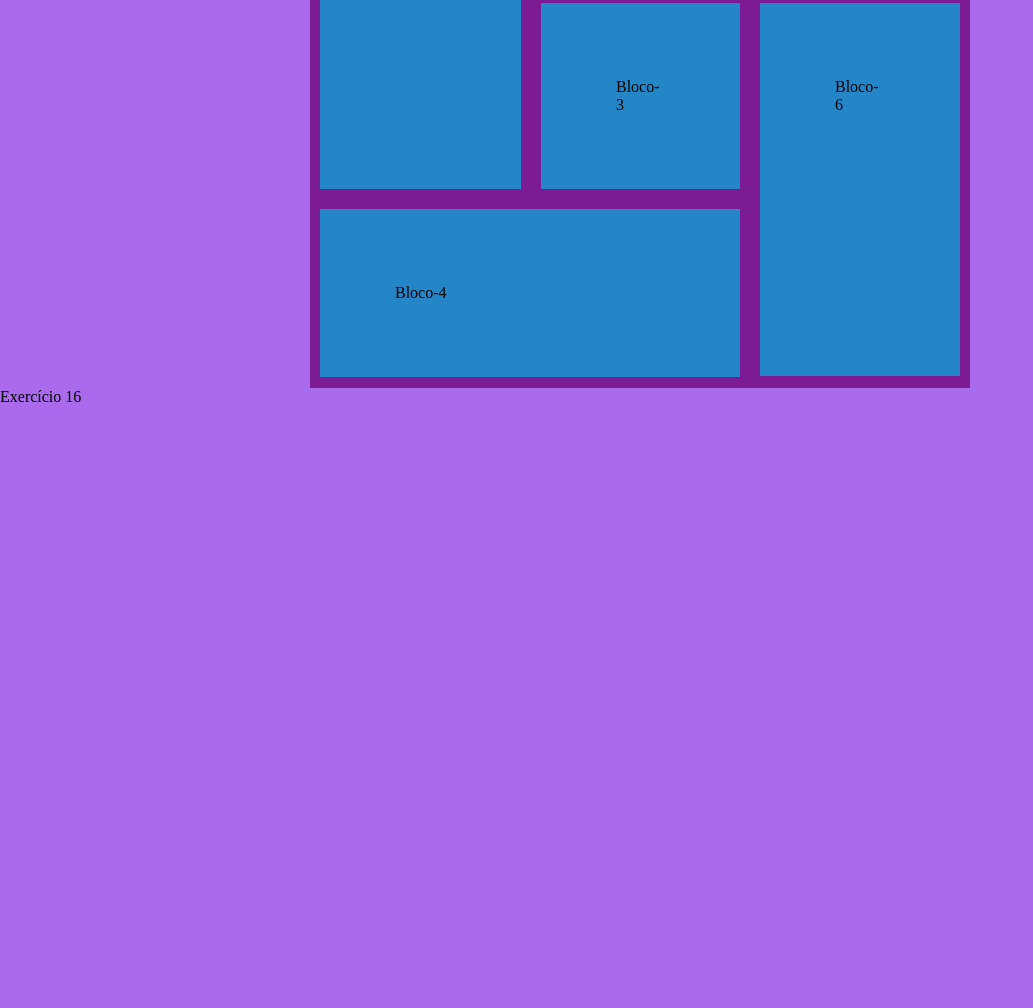
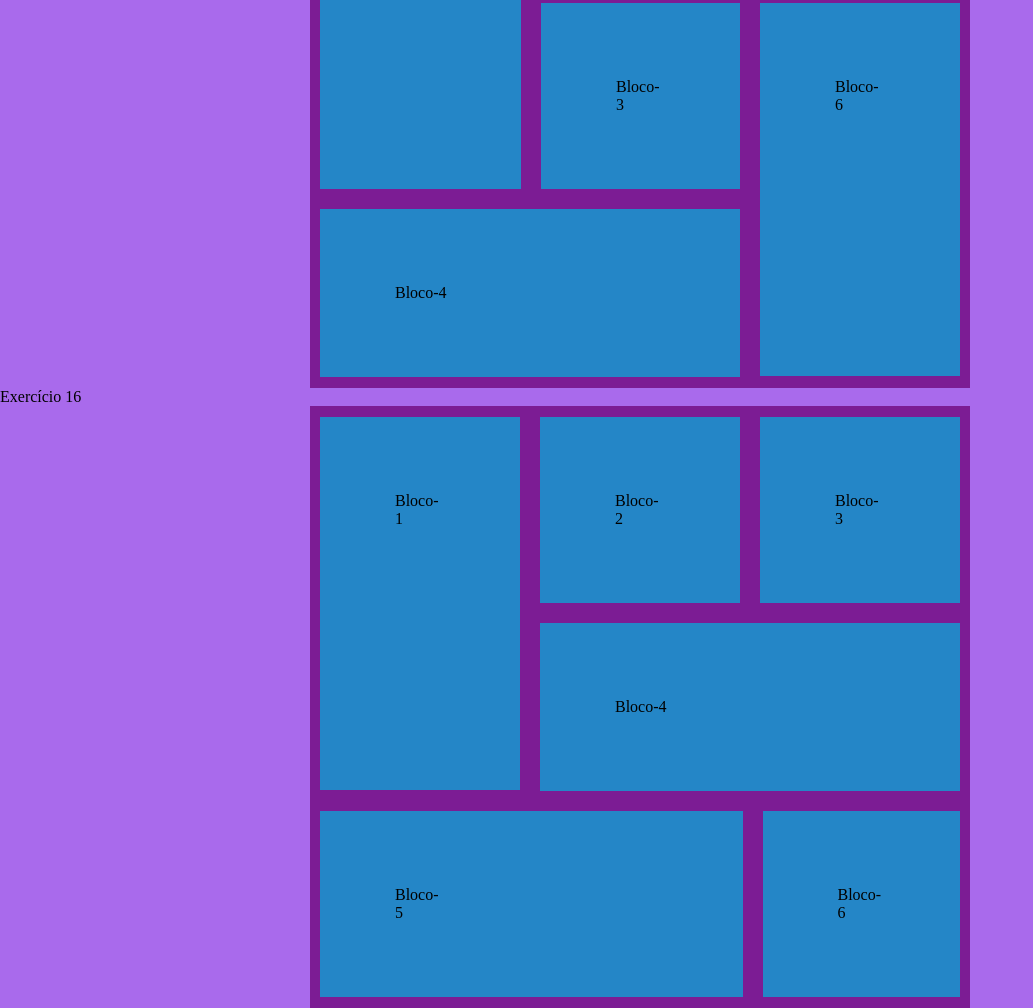
Before and after one commit to gustavorapouso/atividade_3_layouts_divs, a plain HTML site: page index.html in a window 1280 px wide. Shown: the part 8669-9677 px from the top of the page, without its empty margins (0-1033 px from the left). Before the commit the page ends 9075 px from the top, so only its background shows below. Drawn offline with Linux system fonts and the light colour scheme.

Commit message:
Término da atividade de 16 questões sobre os layouts feitos com divs

```diff
--- a/index.html
+++ b/index.html
@@ -254,6 +254,24 @@
                 </div>
               </div>
             </div>
+
     <p>Exercício 16</p>
+      <div class="fundo">
+        <div class="flex">
+          <div>
+            <div class="amarelo bloco6Ex15">Bloco-1</div>
+          </div>
+          <div>
+            <div class="flex">
+              <div class="amarelo">Bloco-2</div>
+              <div class="amarelo">Bloco-3</div>
+            </div>
+            <div class="amarelo">Bloco-4</div>
+          </div>
+        </div>
+        <div class="flex">
+            <div class="amarelo alongar">Bloco-5</div>
+            <div class="amarelo">Bloco-6</div>
+      </div>
   </body>
 </html>
```
